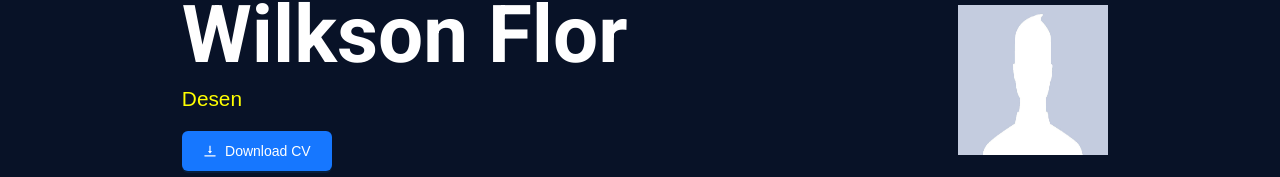
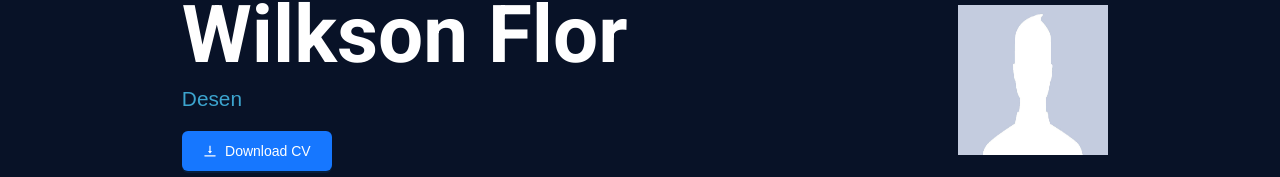
Before and after one commit to Wilksonflor/Portfoli, a React (Vite) app: page / in a window 1280 px wide. Shown: the part 217-394 px from the top of the page. Built offline with nearby package versions, Linux system fonts and the light colour scheme.

Commit message:
feat: scroll

```diff
--- a/src/pages/Sobre/Sobre.module.css
+++ b/src/pages/Sobre/Sobre.module.css
@@ -51,7 +51,7 @@
 }
 .cargo {
   /* border: solid red; */
-  color: #ffff00;
+  color: #3ca4ce;
 }
 .containerSobreSt {
   background-color: #091f3f;
```
